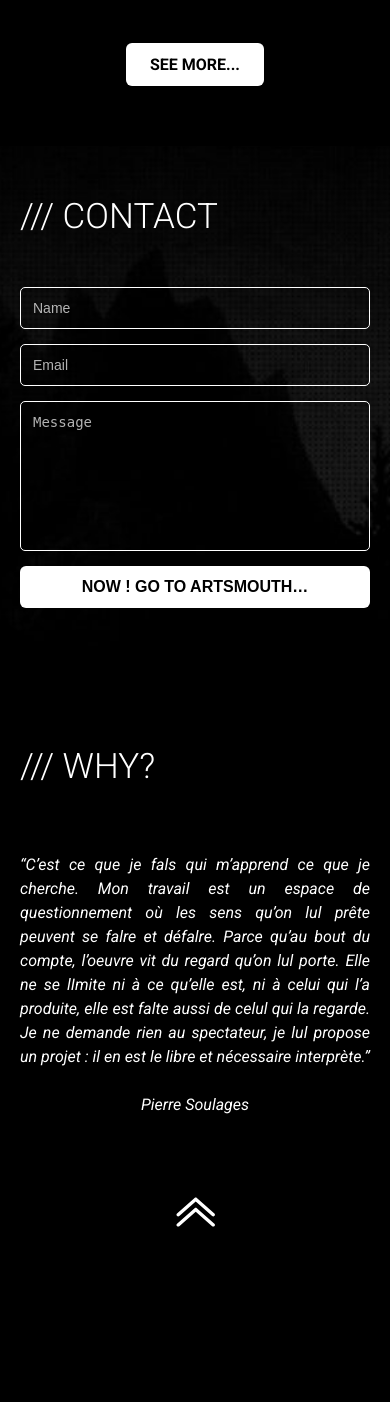
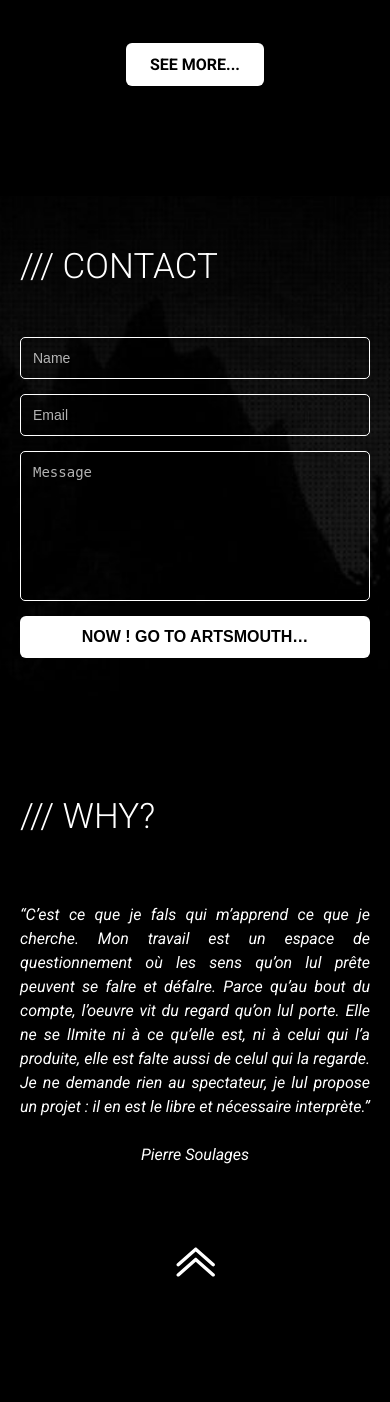
Before and after one commit to JbMp6/new_artsmouth, a PHP site: page / in a window 390 px wide. Shown: the part 1254-2656 px from the top of the page. Before the commit the page ends 2481 px from the top, so only its background shows below. Run offline with PHP 8.4, Linux system fonts and the light colour scheme.

Commit message:
See More Mobile

```diff
--- a/assets/style-mobile.css
+++ b/assets/style-mobile.css
@@ -45,7 +45,7 @@ html, body {
     }
 
     .full_container {
-        height: 650px;
+        height: auto;
     }
 
     .logo_mobile_home {
```
